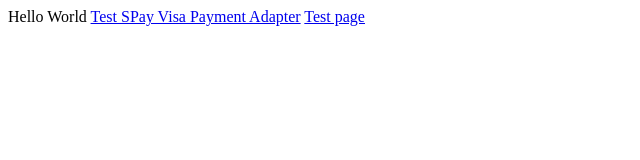
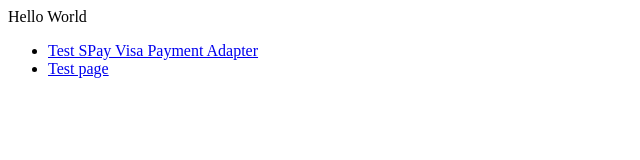
Before and after one commit to manank/manank.github.io, a plain HTML site: page index.html in a window 1280 px wide. Shown: the whole page, without its empty margins (0-640 px from the left). Drawn offline with Linux system fonts and the light colour scheme.

Commit message:
Beautify

```diff
--- a/index.html
+++ b/index.html
@@ -1,4 +1,6 @@
 Hello World
 
-<a href="paytest/VCOjsAdapterTest.html">Test SPay Visa Payment Adapter</a>
-<a href="paytest/w3c.html">Test page</a>
+<ul>
+  <li><a href="paytest/VCOjsAdapterTest.html">Test SPay Visa Payment Adapter</a></li>
+  <li><a href="paytest/w3c.html">Test page</a></li>
+</ul>
```
